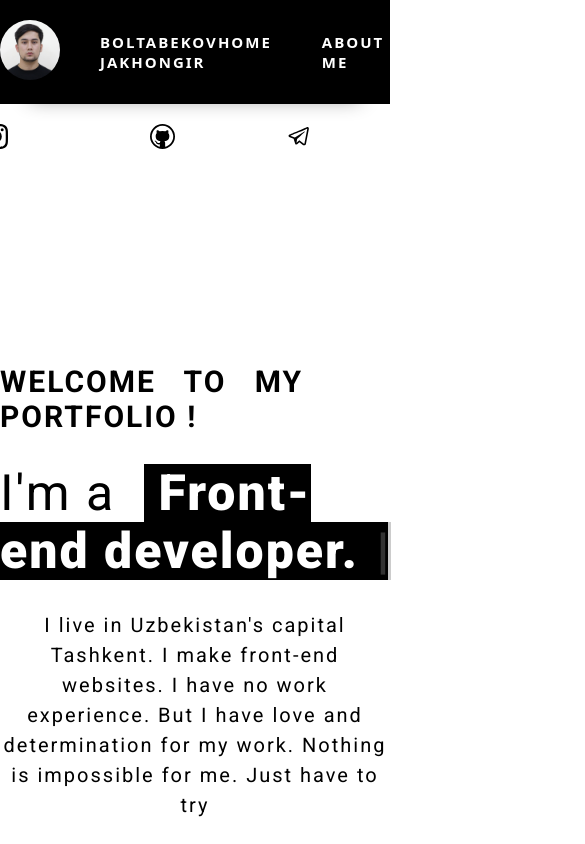
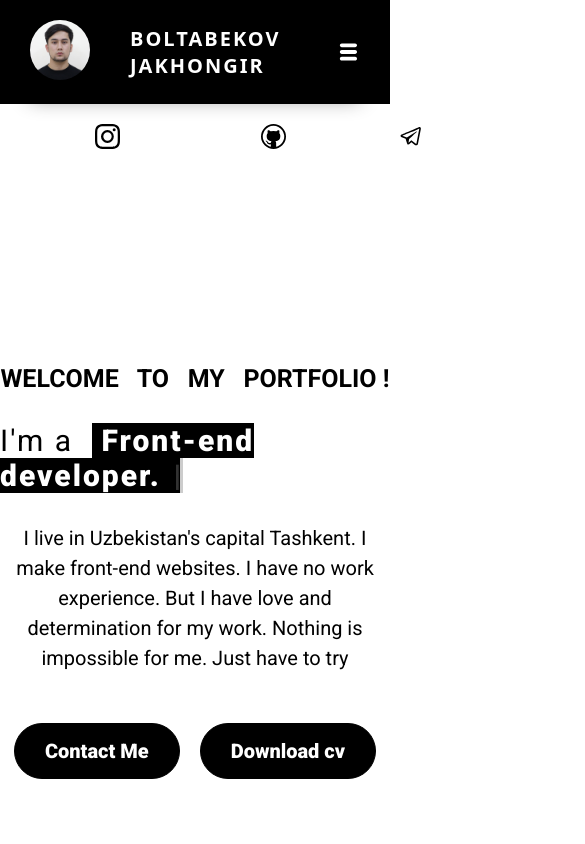
Before and after one commit to jahongirboltabekov/My-portfolio, a React (Vite) app: page / in a window 390 px wide. Shown: the top 844 px of the page, 585 px wide, since content can reach past the window. Built offline with nearby package versions, Linux system fonts and the light colour scheme.

Commit message:
responsive

```diff
--- a/src/components/about/About.scss
+++ b/src/components/about/About.scss
@@ -177,3 +177,81 @@
 
     }
 }
+
+@media (max-width:750px){
+    .double_div{
+        display: flex;
+        flex-direction: column;
+        align-items: center;
+        gap: 100px;
+        padding: 0px 50px;
+
+
+        .information{
+            width: 100% !important;
+            .about_h3{
+                color: white;
+                text-align: center;
+                font-family: 'Roboto';
+                font-weight: 600;
+                font-size: 40px;
+                margin-bottom: 40px;
+
+            }
+
+            .about_p2{
+                color: white;
+                text-align: center;
+                font-family: 'Roboto';
+                font-weight: 400;
+                font-size: 30px;
+            }
+        }
+
+        .skills{
+            width: 100% !important;
+
+            .about_h3{
+                color: white;
+                text-align: center;
+                font-family: 'Roboto';
+                font-weight: 600;
+                font-size: 40px;
+                margin-bottom: 40px;
+
+            }
+
+            .skill_cards{
+                display: grid;
+                grid-template-columns: 1fr 1fr !important;
+                gap: 30px;
+                .card{
+                    display: flex;
+                    flex-direction: column;
+                    align-items: center;
+                    background-color: white;
+                    border-radius: 30px;
+                    overflow: hidden;
+                    padding: 10px;
+                    gap: 10px;
+
+                    img{
+                        width: 80px;
+                        height: 80px;
+                    }
+
+                    p{
+                        font-family: 'Roboto';
+                        font-weight: 600;
+                        font-size: 30px;
+                    }
+                }
+                .card:hover img{
+                    transform: scale(1.2);
+                    transition: 1s;
+                }
+            }
+        }
+
+    }
+}
--- a/src/components/home/HomePage.scss
+++ b/src/components/home/HomePage.scss
@@ -152,3 +152,124 @@
         }
     }
 }
+
+@media(max-width:850px){
+    .Home_div{
+        display: flex;
+        align-items: center;
+
+        .socialMedia{
+            position: absolute;
+            left: 75px;
+
+            a{
+                text-decoration: none;
+            }
+            li{
+                padding: 20px;
+                border-radius: 0px 20px 20px 0px;
+                display: flex;
+                gap: 10px;
+                align-items: center;
+                color: white;
+                font-size: 20px;
+                font-family: 'Roboto';
+                font-weight: 600;
+                transform: scaleY(1);
+
+
+                .social_icon{
+                    font-size: 25px;
+                    color: black;
+                }
+            }
+
+            li:hover{
+                color: white;
+                background-color: black;
+                font-size: 20px;
+                font-family: 'Roboto';
+                font-weight: 600;
+                transition: 0.5s;
+                transform: scaleX(1.1);
+
+                .social_icon{
+                    font-size: 25px;
+                    color: white;
+                }
+            }
+
+
+        }
+
+        .home{
+            display: flex;
+            flex-direction: column;
+            align-items: center;
+            justify-content: center;
+            padding: 260px 0;
+            position: relative;
+
+            .home_h1{
+                font-family: 'Roboto';
+                font-weight: 600;
+                font-size: 25px !important;
+                letter-spacing: 0px !important;
+                margin-bottom: 30px;
+            }
+
+            .home_h2{
+                font-family: 'Roboto';
+                font-weight: 400;
+                font-size: 30px;
+                letter-spacing: 2px;
+                margin-bottom: 30px;
+
+                span{
+                    font-family: 'Roboto';
+                    font-weight: 900;
+                    font-size: 30px;
+                    background-color: black;
+                    color: white;
+                }
+            }
+
+            .home_p{
+                text-align: center;
+                max-width: 900px;
+                font-size: 20px;
+                font-family: 'Roboto';
+                font-weight: 400;
+                line-height: 30px;
+                letter-spacing: 0px;
+                margin-bottom: 50px;
+            }
+
+            .homeButtons{
+                display: flex;
+                gap: 20px;
+
+                .btn{
+                    padding: 15px 30px;
+                    border-radius: 30px;
+                    font-size: 20px;
+                    font-family: 'Roboto';
+                    font-weight: 900;
+                    border: 1px solid black;
+                    background-color: black;
+                    color: white;
+                }
+
+                .btn:hover{
+                    background-color: white;
+                    color: black;
+                    box-shadow: rgba(0, 0, 0, 0.4) 0px 30px 90px;
+                    transition: 0.3s;
+                }
+            }
+
+
+
+
+        }
+    }}
--- a/src/components/home/Navbar.jsx
+++ b/src/components/home/Navbar.jsx
@@ -1,9 +1,14 @@
-import React from 'react'
+import React, { useState } from 'react'
 import { NavLink } from 'react-router-dom'
 import img_me from '../../assets/me.jpg'
+import { TiThMenu } from "react-icons/ti";
 import './Navbar.scss'
 
+
 function Navbar() {
+  const [menu, setMenu] = useState(false);
+
+
   return (
     <div className='Navbar'>
         <div className="container_1">
@@ -11,8 +16,9 @@ function Navbar() {
                 <div className="img_me_div">
                   <NavLink to={'/'}><img className='img_me' src={img_me} alt="" /></NavLink>
                   <NavLink to={'/'}><p className='p_me'>BOLTABEKOV JAKHONGIR</p></NavLink>
+                  <TiThMenu onClick={() => setMenu(!menu)} className='menus' />
                 </div>
-                <ul>
+                <ul className={`ul_link ${menu ? "show" : ""}`}>
                   <a href='#home'><li>HOME</li></a>
                   <a href='#about'><li>ABOUT ME</li></a>
                   <a href='#project'><li>PROJECTS</li></a>
--- a/src/components/home/Navbar.scss
+++ b/src/components/home/Navbar.scss
@@ -64,6 +64,9 @@ nav{
 
     }
 
+    .menu{
+        display: none;
+    }
 }
 
 @media (max-width:1000px){
@@ -126,3 +129,67 @@ nav{
 
     }
 }
+
+@media (max-width: 850px){
+
+    nav{
+        padding: 20px 30px;
+        .img_me_div{
+            display: flex;
+            justify-content: space-between;
+            width: 100%;
+            align-items: center;
+
+            .p_me{
+                font-family: system-ui, -apple-system, BlinkMacSystemFont, 'Segoe UI', Roboto, Oxygen, Ubuntu, Cantarell, 'Open Sans', 'Helvetica Neue', sans-serif;
+                font-weight: 700;
+                font-size: 20px;
+                letter-spacing: 2px;
+                color: white;
+
+            }
+
+            .p_me:hover{
+                color: grey;
+            }
+
+            a{
+                text-decoration: none;
+            }
+
+
+            .img_me{
+              width: 60px;
+              height: 60px;
+              border-radius: 50%;
+            }
+        }
+
+        .ul_link{
+            position: absolute;
+            top: 100px;
+            left: 0;
+            width: 100%;
+            padding: 20px 30px;
+            background-color: black;
+            box-shadow: 0 3px 5px #0002;
+            flex-direction: column;
+            gap: 12px;
+            justify-content: center;
+            align-items: center;
+            transition: .3s ease;
+            z-index: 10;
+            transform-origin: top;
+            transform: scaleY(0);
+        }
+        .ul_link.show{
+            transform: scaleY(1);
+        }
+        .menus{
+            display: block;
+            color: white;
+            width: 40px;
+            height: 40px;
+        }
+    }
+}
```
Lines whose indentation alone changed are shown as unchanged.
